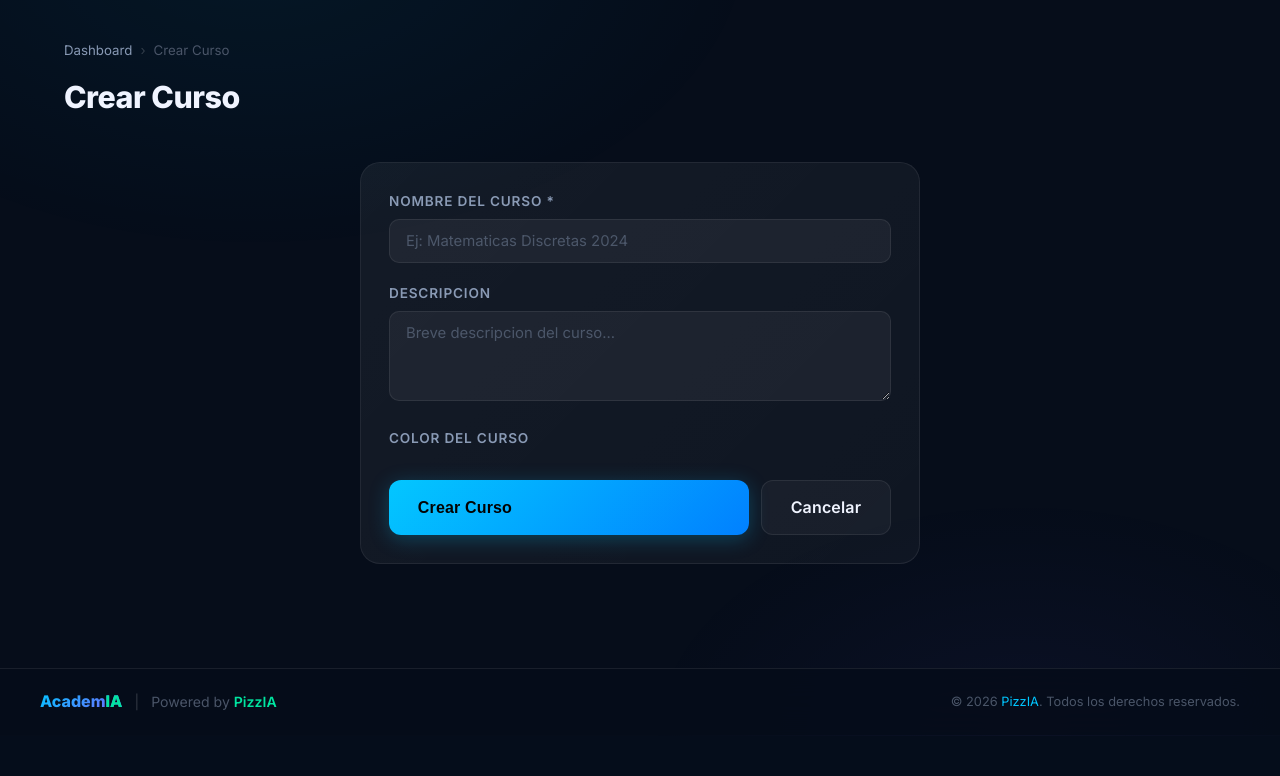
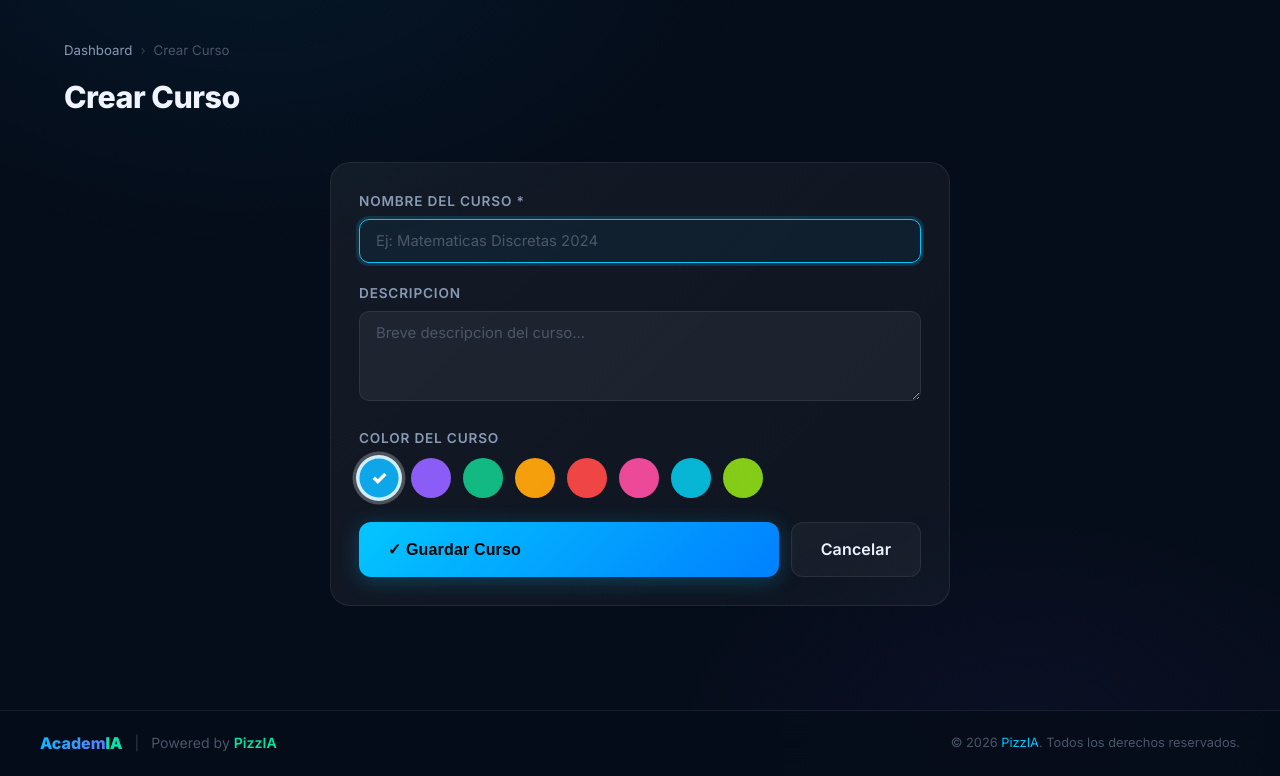
Before and after one commit to pizzIA-dev/academia-pizzia, a Django app: page /courses/create/ in a window 1280 px wide. Shown: the part 64-840 px from the top of the page. Before the commit the page ends 774 px from the top, so only its background shows below. Run offline with Django 4.2, Linux system fonts and the light colour scheme; the visitor is signed in with stand-in values (Sample User, id 1).

Commit message:
fix: course_form save button + color picker preselection on edit

```diff
--- a/courses/views.py
+++ b/courses/views.py
@@ -48,7 +48,10 @@ def course_create(request):
             return redirect('course_detail', pk=course.pk)
     else:
         form = CourseForm()
-    return render(request, 'courses/course_form.html', {'form': form, 'action': 'Crear'})
+    COLORS = ['#0ea5e9','#8b5cf6','#10b981','#f59e0b','#ef4444','#ec4899','#06b6d4','#84cc16']
+    return render(request, 'courses/course_form.html', {
+        'form': form, 'action': 'Crear',
+        'colors': COLORS, 'current_color': '#0ea5e9'})
 
 
 @login_required
@@ -359,18 +362,19 @@ def course_edit(request, pk):
     if not request.user.is_teacher_of(course):
         messages.error(request, 'Solo el profesor puede editar el curso.')
         return redirect('course_detail', pk=pk)
+    from .forms import CourseForm
+    COLORS = ['#0ea5e9','#8b5cf6','#10b981','#f59e0b','#ef4444','#ec4899','#06b6d4','#84cc16']
     if request.method == 'POST':
-        from .forms import CourseForm
         form = CourseForm(request.POST, instance=course)
         if form.is_valid():
             form.save()
             messages.success(request, 'Curso actualizado correctamente.')
             return redirect('course_detail', pk=pk)
     else:
-        from .forms import CourseForm
         form = CourseForm(instance=course)
     return render(request, 'courses/course_form.html', {
-        'form': form, 'course': course, 'action': 'Editar'})
+        'form': form, 'course': course, 'action': 'Editar',
+        'colors': COLORS, 'current_color': course.cover_color})
 
 
 @login_required
--- a/static/css/style.css
+++ b/static/css/style.css
@@ -773,3 +773,31 @@ tr:hover td { background: rgba(255,255,255,0.02); }
   --warning: #f59e0b;
   --danger: #ef4444;
 }
+
+/* ── Color picker ── */
+.color-picker-container {
+  display: flex;
+  gap: 0.75rem;
+  flex-wrap: wrap;
+  margin-top: 0.5rem;
+}
+.color-swatch {
+  width: 2.5rem;
+  height: 2.5rem;
+  border-radius: 50%;
+  border: 3px solid transparent;
+  cursor: pointer;
+  display: flex;
+  align-items: center;
+  justify-content: center;
+  font-size: 1rem;
+  color: white;
+  font-weight: 900;
+  transition: transform 0.15s ease, border-color 0.15s ease;
+}
+.color-swatch:hover { transform: scale(1.15); }
+.color-swatch.selected {
+  border-color: rgba(255,255,255,0.8);
+  transform: scale(1.15);
+  box-shadow: 0 0 0 3px rgba(255,255,255,0.25);
+}
--- a/templates/courses/course_form.html
+++ b/templates/courses/course_form.html
@@ -6,14 +6,16 @@
   <div>
     <div class="breadcrumb">
       <a href="{% url 'dashboard' %}">Dashboard</a>
-      <span class="breadcrumb-sep">›</span>
+      <span class="breadcrumb-sep">&#8250;</span>
+      {% if course %}<a href="{% url 'course_detail' course.pk %}">{{ course.title }}</a>
+      <span class="breadcrumb-sep">&#8250;</span>{% endif %}
       <span>{{ action }} Curso</span>
     </div>
     <h1 class="page-title">{{ action }} Curso</h1>
   </div>
 </div>
 
-<div class="form-container fade-in">
+<div class="form-container fade-in" style="max-width:620px;">
   <div class="card">
     <form method="POST">
       {% csrf_token %}
@@ -22,7 +24,7 @@
         <label class="form-label" for="id_title">Nombre del curso *</label>
         <input type="text" name="title" id="id_title" class="form-control"
           value="{{ form.title.value|default:'' }}"
-          placeholder="Ej: Matematicas Discretas 2024" required>
+          placeholder="Ej: Matematicas Discretas 2024" required autofocus>
         {% for error in form.title.errors %}<p class="form-error">{{ error }}</p>{% endfor %}
       </div>
 
@@ -36,11 +38,15 @@
         <label class="form-label">Color del curso</label>
         <div class="color-picker-container">
           {% for color in colors %}
-            <label>
+            <label style="cursor:pointer;">
               <input type="radio" name="cover_color" value="{{ color }}"
-                class="color-radio"
-                {% if forloop.first %}checked{% endif %}>
-              <div class="color-swatch" style="background:{{ color }};" title="{{ color }}"></div>
+                class="color-radio" style="display:none;"
+                {% if color == current_color %}checked{% endif %}>
+              <div class="color-swatch {% if color == current_color %}selected{% endif %}"
+                style="background:{{ color }};" title="{{ color }}"
+                onclick="selectColor(this, '{{ color }}')">
+                {% if color == current_color %}&#10003;{% endif %}
+              </div>
             </label>
           {% endfor %}
         </div>
@@ -48,11 +54,32 @@
 
       <div style="display:flex; gap:0.75rem; margin-top:1.5rem;">
         <button type="submit" id="btn-save-course" class="btn btn-primary btn-lg" style="flex:1;">
-          {{ action }} Curso
+          &#10003; Guardar Curso
         </button>
-        <a href="{% url 'dashboard' %}" class="btn btn-secondary btn-lg">Cancelar</a>
+        {% if course %}
+          <a href="{% url 'course_detail' course.pk %}" class="btn btn-secondary btn-lg">Cancelar</a>
+        {% else %}
+          <a href="{% url 'dashboard' %}" class="btn btn-secondary btn-lg">Cancelar</a>
+        {% endif %}
       </div>
     </form>
   </div>
 </div>
 {% endblock %}
+
+{% block extra_js %}
+<script>
+function selectColor(el, color) {
+  document.querySelectorAll('.color-swatch').forEach(s => {
+    s.classList.remove('selected');
+    s.innerHTML = '';
+  });
+  el.classList.add('selected');
+  el.innerHTML = '&#10003;';
+  // Set the radio
+  document.querySelectorAll('.color-radio').forEach(r => {
+    r.checked = r.value === color;
+  });
+}
+</script>
+{% endblock %}
```
